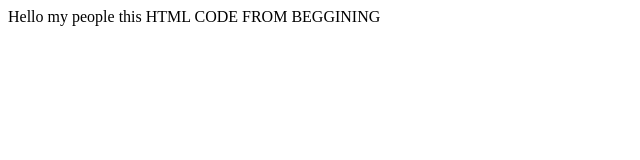
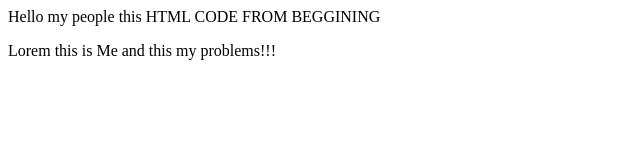
Before and after one commit to IRAHARI-Soso/ML-, a plain HTML site: page user.html in a window 1280 px wide. Shown: the whole page, without its empty margins (0-640 px from the left). Drawn offline with Linux system fonts and the light colour scheme.

Commit message:
html real

```diff
--- a/user.html
+++ b/user.html
@@ -1 +1,5 @@
 Hello my people this HTML CODE FROM BEGGINING
+ <html>
+	 <head><title>Elie,Enock,Soso</title>
+		 <body>
+			 <p> Lorem this is Me and this my problems!!!</p>
```
